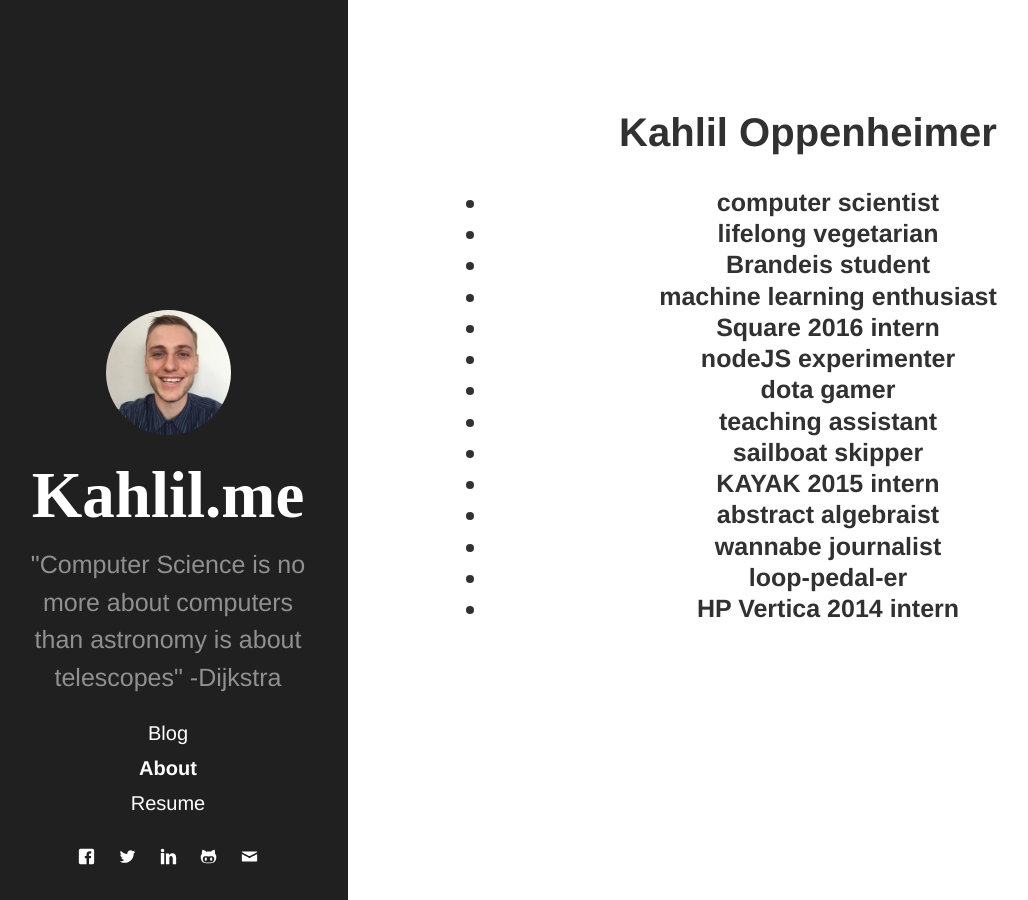
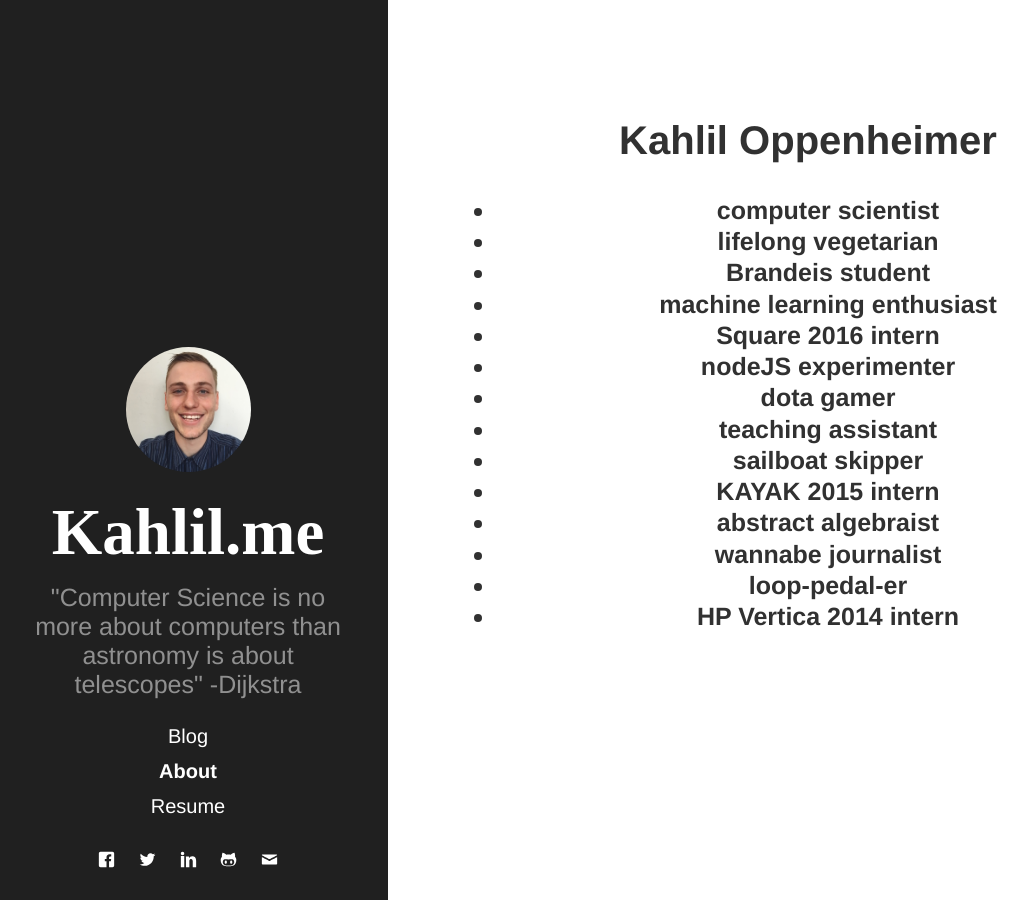
Before and after one commit to kahliloppenheimer/kahliloppenheimer.github.io, a Jekyll site: the page built from about.html, in a window 1280 px wide. Shown: the whole page, without its empty margins (12-1040 px from the left). Built offline with Jekyll 4.4.1, drawn with Linux system fonts in a browser that asks for light colours; nearby versions of some CDN libraries.

```diff
--- a/_includes/backdrop-demo.html
+++ b/_includes/backdrop-demo.html
@@ -1,6 +1,5 @@
 <script src="https://embed.tonicdev.com" data-element-id="my-element"></script>
 
-<!-- anywhere else on your page -->
 <div id="my-element">
 var bd = require('text-backdrop');
 await bd('Donald Trump is running for president as a Republican in 2016');
--- a/public/css/main.css
+++ b/public/css/main.css
@@ -88,7 +88,7 @@ html {
   margin-bottom: 1rem;
 }
 .sidebar-nav-item {
-  display: block;;
+  display: block;
   line-height: 1.75;
 }
 a.sidebar-nav-item:hover,
@@ -129,8 +129,10 @@ a.sidebar-nav-item:focus {
 @media (min-width: 48em) {
   .content {
     max-width: 38rem;
-    margin-left: 20rem;
-    margin-right: 2rem;
+    margin-left: auto;
+    margin-right: auto;
+    padding-left: 1rem;
+    padding-right: 1rem;
   }
 }
 
--- a/public/css/poole.css
+++ b/public/css/poole.css
@@ -35,7 +35,7 @@
  * Update the foundational and global aspects of the page.
  */
 
-* {
+/** {
   -webkit-box-sizing: border-box;
      -moz-box-sizing: border-box;
           box-sizing: border-box;
@@ -427,4 +427,4 @@ a.pagination-item:hover {
     border-top-right-radius:    4px;
     border-bottom-right-radius: 4px;
   }
-}
+}*/
--- a/public/css/sidebar.css
+++ b/public/css/sidebar.css
@@ -86,12 +86,6 @@
   margin: 7px auto;
 }
 
-
-.header-home {
-  display: block;
-  margin: 0 auto;
-}
-
 .share svg {
   fill: #fff;
   position: relative;
```
Also changed, not shown: _posts/2015-10-29-text-backdrop-demo.md (+3 -6 lines).
